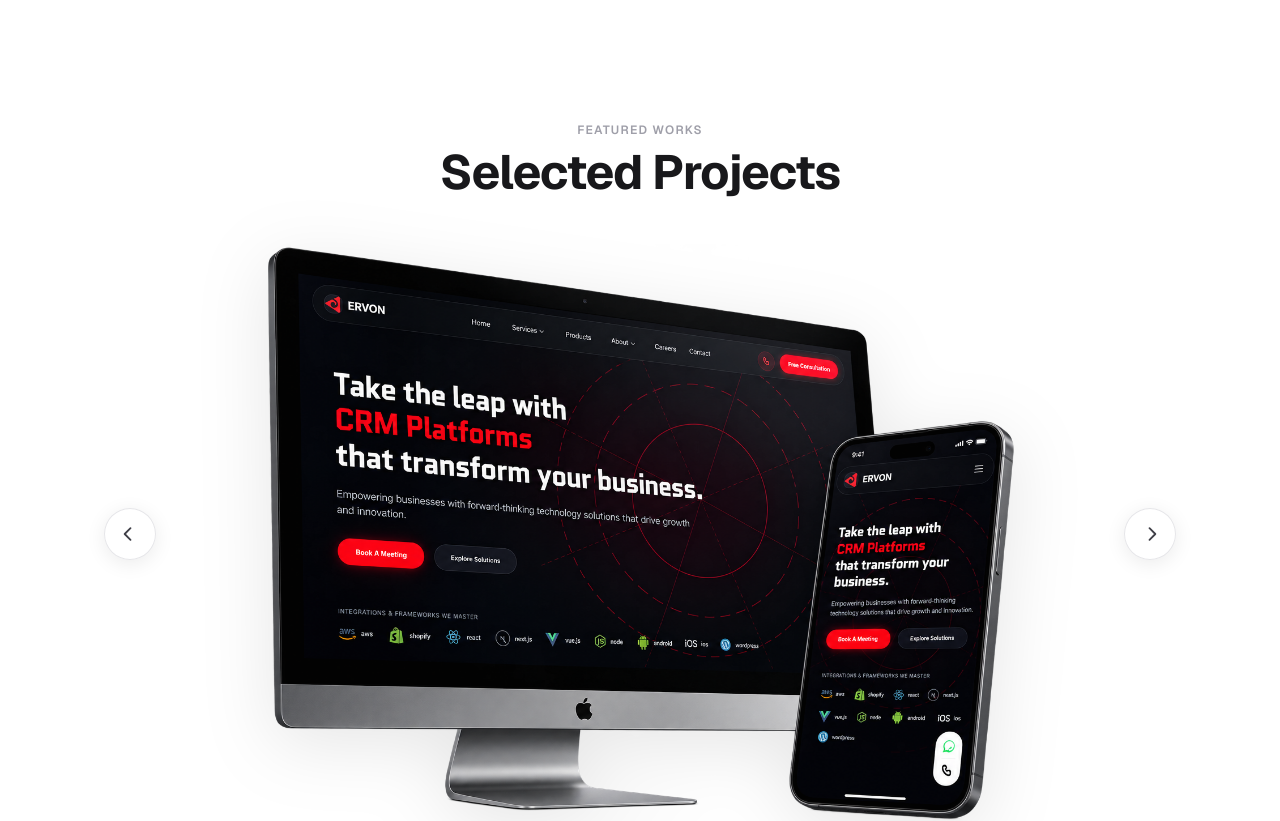
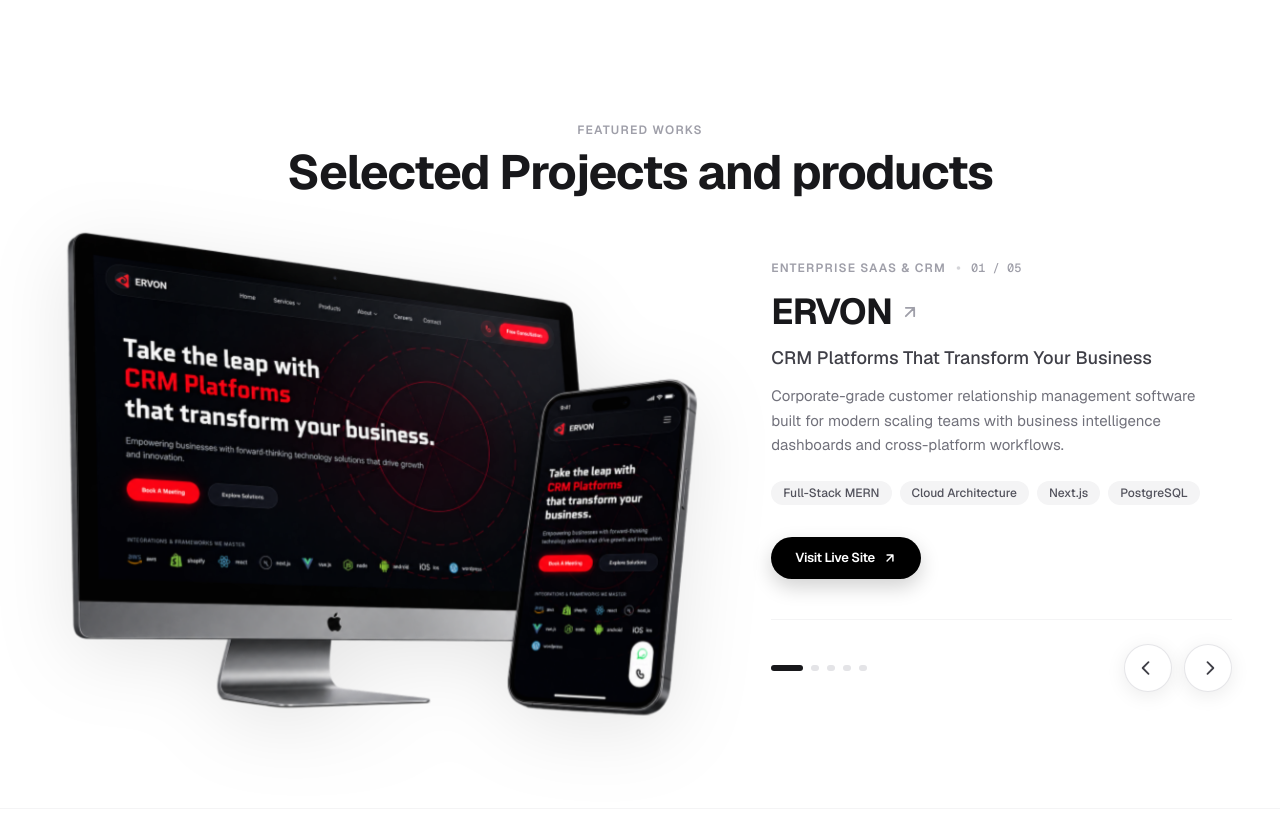
Before and after one commit to rajlaiya/developer-portfolio, a Next.js app: page / in a window 1280 px wide. Shown: the part 4400-5221 px from the top of the page. Built offline with nearby package versions, Linux system fonts and the light colour scheme.

Commit message:
feat: update the size of all section

```diff
--- a/src/app/globals.css
+++ b/src/app/globals.css
@@ -14,9 +14,31 @@
   --font-quantico: 'Quantico', sans-serif;
 }
 
+@theme {
+  --animate-fade-up: fade-up 0.5s cubic-bezier(0.16, 1, 0.3, 1) both;
+
+  @keyframes fade-up {
+    from {
+      opacity: 0;
+      transform: translateY(0.75rem);
+    }
+    to {
+      opacity: 1;
+      transform: translateY(0);
+    }
+  }
+}
+
 html {
   scroll-behavior: smooth;
   background-color: #ffffff;
+  /*
+    Fluid UI scale: every size on the page is in rem, so the whole layout
+    grows with the viewport on wide screens. The design is laid out for a
+    1536px-wide viewport (16px); at 1920px it renders 25% larger (20px),
+    matching what 125% browser zoom looked like. Below 1536px nothing changes.
+  */
+  font-size: clamp(100%, 100vw / 96, 125%);
 }
 
 body {
--- a/src/components/About.tsx
+++ b/src/components/About.tsx
@@ -163,7 +163,7 @@
         >
           {/* Top Intro Hook */}
           <h2
-            className="text-2xl sm:text-3xl lg:text-[38px] xl:text-[42px] font-normal tracking-normal leading-[1.28] text-center max-w-3xl xl:max-w-4xl mx-auto mb-6 sm:mb-10 lg:mb-12"
+            className="text-2xl sm:text-3xl lg:text-[2.375rem] xl:text-[2.625rem] font-normal tracking-normal leading-[1.28] text-center max-w-3xl xl:max-w-4xl mx-auto mb-6 sm:mb-10 lg:mb-12"
             style={{ fontFamily: "'Quantico', sans-serif" }}
           >
             {headingWords.map((word, index) => renderWord(word, index))}
@@ -171,7 +171,7 @@
 
           {/* Scrolling Word-by-Word Reveal */}
           <p
-            className="text-xl sm:text-2xl lg:text-[34px] xl:text-[38px] font-normal tracking-normal leading-[1.38] text-center max-w-4xl xl:max-w-5xl mx-auto"
+            className="text-xl sm:text-2xl lg:text-[2.125rem] xl:text-[2.375rem] font-normal tracking-normal leading-[1.38] text-center max-w-4xl xl:max-w-5xl mx-auto"
             style={{ fontFamily: "'Quantico', sans-serif" }}
           >
             {bodyWords.map((word, index) =>
--- a/src/components/Contact.tsx
+++ b/src/components/Contact.tsx
@@ -59,7 +59,7 @@
           {/* ========================================================= */}
           <div className="lg:col-span-5 flex flex-col justify-between h-full">
             <div>
-              <h2 className="text-3xl sm:text-4xl lg:text-[44px] font-bold tracking-tight text-zinc-900 leading-[1.15] mb-4">
+              <h2 className="text-3xl sm:text-4xl lg:text-[2.75rem] font-bold tracking-tight text-zinc-900 leading-[1.15] mb-4">
                 Have a Project in Mind?
               </h2>
               <p className="text-sm sm:text-base text-zinc-600 leading-relaxed max-w-md mb-8">
@@ -74,7 +74,7 @@
                 <div className="flex items-center text-amber-400 text-sm gap-0.5">
                   {"★".repeat(5)}
                 </div>
-                <span className="text-xs sm:text-[13px] font-medium text-zinc-500 border-l border-zinc-200 pl-3">
+                <span className="text-xs sm:text-[0.8125rem] font-medium text-zinc-500 border-l border-zinc-200 pl-3">
                   20+ projects delivered
                 </span>
               </div>
@@ -251,7 +251,7 @@
                     className="w-full bg-transparent text-sm text-zinc-900 placeholder:text-zinc-400 font-medium resize-none focus:outline-none"
                   />
                   {/* Live Character Counter */}
-                  <div className="flex justify-between items-center text-[11px] text-zinc-500 pt-2 border-t border-zinc-200/60 mt-2">
+                  <div className="flex justify-between items-center text-[0.6875rem] text-zinc-500 pt-2 border-t border-zinc-200/60 mt-2">
                     <span>
                       {formData.message.length} of {maxChars} max characters
                     </span>
--- a/src/components/Projects.tsx
+++ b/src/components/Projects.tsx
@@ -138,35 +138,36 @@
       id="projects"
       className="relative w-full py-20 sm:py-28 bg-white text-zinc-900 scroll-mt-20 overflow-hidden"
     >
-      <div className="w-full max-w-7xl mx-auto px-4 sm:px-6 lg:px-8">
+      <div className="w-full max-w-7xl mx-auto px-6 sm:px-8 lg:px-12">
         {/* Section Header - Completely Unboxed & Minimalist */}
-        <div className="text-center mb-8 sm:mb-12">
+        <div className="text-center mb-10 sm:mb-14">
           <span className="text-xs font-semibold text-zinc-400 uppercase tracking-widest block mb-2.5">
             Featured Works
           </span>
           <h2 className="text-3xl sm:text-4xl lg:text-5xl font-bold tracking-tight text-zinc-900">
-            Selected Projects
+            Selected Projects and products
           </h2>
         </div>
 
         {/* ============================================================ */}
-        {/* MAIN STAGE: Borderless Showcase with Hover Scaling Animation */}
-        {/* Movable Redirect Circle Blur Button on Image Hover           */}
-        {/* Both-side Buttons & Single Image at a time                    */}
-        {/* NO BOX-TYPE STYLE                                            */}
+        {/* SPLIT LAYOUT: Image showcase left, project details right     */}
+        {/* (stacks image -> details on mobile)                          */}
         {/* ============================================================ */}
+        <div className="grid grid-cols-1 lg:grid-cols-12 gap-10 lg:gap-14 items-center">
+          {/* ========================================================== */}
+          {/* LEFT: Borderless Image Stage with Hover Scale & Cursor Pill */}
+          {/* ========================================================== */}
           <div
-          className="relative w-full max-w-5xl mx-auto"
+            className="lg:col-span-7"
             onTouchStart={handleTouchStart}
             onTouchEnd={handleTouchEnd}
           >
-          {/* IMAGE STAGE: Fixed Aspect Ratio, Smooth Crossfade, Hover Scale */}
             <div
               ref={stageRef}
               onMouseMove={handleMouseMove}
               onMouseEnter={handleMouseEnter}
               onMouseLeave={() => setIsHovered(false)}
-            className="relative w-full aspect-[16/11] sm:aspect-[16/10] max-h-[580px] flex items-center justify-center px-4 sm:px-10 cursor-none select-none"
+              className="relative w-full aspect-[3/2] cursor-none select-none"
             >
               {/* MOVABLE REDIRECT CIRCLE BLUR BUTTON (Follows Cursor) */}
               <div
@@ -181,7 +182,7 @@
                     isHovered ? "scale-100 opacity-100" : "scale-0 opacity-0"
                   }`}
                 >
-                <div className="flex items-center gap-1 font-bold text-xs sm:text-[13px] tracking-wider uppercase">
+                  <div className="flex items-center gap-1 font-bold text-xs sm:text-[0.8125rem] tracking-wider uppercase">
                     <span>Visit</span>
                     <svg
                       className="w-3.5 h-3.5"
@@ -197,57 +198,11 @@
                       />
                     </svg>
                   </div>
-                <span className="text-[10px] text-zinc-300 font-mono tracking-tight mt-0.5">
+                  <span className="text-[0.625rem] text-zinc-300 font-mono tracking-tight mt-0.5">
                     Live Site
                   </span>
                 </div>
               </div>
-
-            {/* LEFT BUTTON: Previous Image */}
-            <button
-              type="button"
-              onClick={(e) => {
-                e.stopPropagation();
-                handlePrev();
-              }}
-              onMouseEnter={() => setIsHovered(false)}
-              onMouseLeave={() => setIsHovered(true)}
-              aria-label="Previous Project"
-              className="absolute left-1 sm:left-3 lg:-left-6 top-1/2 -translate-y-1/2 z-40 w-11 h-11 sm:w-13 sm:h-13 rounded-full bg-white/90 hover:bg-zinc-950 text-zinc-700 hover:text-white border border-zinc-200/90 hover:border-zinc-950 shadow-[0_4px_20px_rgba(0,0,0,0.08)] hover:scale-110 active:scale-95 transition-all duration-200 flex items-center justify-center cursor-pointer backdrop-blur-sm group"
-            >
-              <svg
-                className="w-5 h-5 -translate-x-0.5 transition-transform duration-200 group-hover:-translate-x-1"
-                fill="none"
-                viewBox="0 0 24 24"
-                stroke="currentColor"
-                strokeWidth={2.2}
-              >
-                <path strokeLinecap="round" strokeLinejoin="round" d="M15 19l-7-7 7-7" />
-              </svg>
-            </button>
-
-            {/* RIGHT BUTTON: Next Image */}
-            <button
-              type="button"
-              onClick={(e) => {
-                e.stopPropagation();
-                handleNext();
-              }}
-              onMouseEnter={() => setIsHovered(false)}
-              onMouseLeave={() => setIsHovered(true)}
-              aria-label="Next Project"
-              className="absolute right-1 sm:right-3 lg:-right-6 top-1/2 -translate-y-1/2 z-40 w-11 h-11 sm:w-13 sm:h-13 rounded-full bg-white/90 hover:bg-zinc-950 text-zinc-700 hover:text-white border border-zinc-200/90 hover:border-zinc-950 shadow-[0_4px_20px_rgba(0,0,0,0.08)] hover:scale-110 active:scale-95 transition-all duration-200 flex items-center justify-center cursor-pointer backdrop-blur-sm group"
-            >
-              <svg
-                className="w-5 h-5 translate-x-0.5 transition-transform duration-200 group-hover:translate-x-1"
-                fill="none"
-                viewBox="0 0 24 24"
-                stroke="currentColor"
-                strokeWidth={2.2}
-              >
-                <path strokeLinecap="round" strokeLinejoin="round" d="M9 5l7 7-7 7" />
-              </svg>
-            </button>
 
               {/* Interactive Image Showcase (Clicking redirects to project liveUrl) */}
               <a
@@ -262,7 +217,7 @@
                   return (
                     <div
                       key={project.id}
-                    className={`absolute inset-0 flex items-center justify-center px-2 sm:px-8 transition-all duration-500 ease-out ${
+                      className={`absolute inset-0 flex items-center justify-center transition-all duration-500 ease-out ${
                         isActive
                           ? "opacity-100 scale-100 pointer-events-auto z-10"
                           : "opacity-0 scale-95 pointer-events-none z-0"
@@ -273,10 +228,10 @@
                         <Image
                           src={project.image}
                           alt={project.title}
-                        width={1400}
-                        height={920}
-                        priority={idx === 0}
-                        className="w-auto h-auto max-w-full max-h-full object-contain filter drop-shadow-[0_15px_35px_rgba(0,0,0,0.1)] transition-transform duration-700 ease-out group-hover:scale-[1.05] sm:group-hover:scale-[1.07] transform-gpu will-change-transform select-none"
+                          width={1536}
+                          height={1024}
+                          sizes="(min-width: 1024px) 58vw, 100vw"
+                          className="w-full h-full object-contain filter drop-shadow-[0_15px_35px_rgba(0,0,0,0.1)] scale-[1.1] transition-transform duration-700 ease-out group-hover:scale-[1.15] sm:group-hover:scale-[1.17] transform-gpu will-change-transform select-none"
                         />
                       </div>
                     </div>
@@ -284,13 +239,16 @@
                 })}
               </a>
             </div>
+          </div>
 
           {/* ========================================================== */}
-          {/* PROJECT DETAILS & METADATA (Unboxed, Minimalist, Centered) */}
+          {/* RIGHT: Project Details, Live CTA & Slider Controls          */}
           {/* ========================================================== */}
-          <div className="mt-6 sm:mt-8 text-center max-w-2xl mx-auto px-4">
+          <div className="lg:col-span-5">
+            {/* Re-keyed per project so the details fade in on every switch */}
+            <div key={currentProject.id} className="motion-safe:animate-fade-up">
               {/* Category & Counter */}
-            <div className="flex items-center justify-center gap-2.5 mb-2">
+              <div className="flex items-center gap-2.5 mb-3">
                 <span className="text-xs font-semibold uppercase tracking-widest text-zinc-400">
                   {currentProject.category}
                 </span>
@@ -301,7 +259,7 @@
               </div>
 
               {/* Project Title with Live Link */}
-            <h3 className="text-2xl sm:text-3xl font-bold tracking-tight text-zinc-900 mb-2">
+              <h3 className="text-3xl sm:text-4xl font-bold tracking-tight text-zinc-900 mb-3">
                 <a
                   href={currentProject.liveUrl}
                   target="_blank"
@@ -310,7 +268,7 @@
                 >
                   <span>{currentProject.title}</span>
                   <svg
-                  className="w-4 h-4 text-zinc-400 group-hover/title:text-blue-600 transition-colors group-hover/title:translate-x-0.5 group-hover/title:-translate-y-0.5"
+                    className="w-5 h-5 text-zinc-400 group-hover/title:text-blue-600 transition-colors group-hover/title:translate-x-0.5 group-hover/title:-translate-y-0.5"
                     viewBox="0 0 24 24"
                     fill="none"
                     stroke="currentColor"
@@ -326,29 +284,50 @@
               </h3>
 
               {/* Tagline */}
-            <p className="text-sm sm:text-base text-zinc-600 font-medium mb-3">
+              <p className="text-base sm:text-lg text-zinc-700 font-medium mb-3">
                 {currentProject.tagline}
               </p>
 
               {/* Description */}
-            <p className="text-xs sm:text-sm text-zinc-500 leading-relaxed mb-5 max-w-xl mx-auto">
+              <p className="text-sm sm:text-[0.9375rem] text-zinc-500 leading-relaxed mb-6 max-w-md">
                 {currentProject.description}
               </p>
 
               {/* Minimalist Tech Tags */}
-            <div className="flex flex-wrap items-center justify-center gap-1.5 sm:gap-2 mb-6">
+              <div className="flex flex-wrap items-center gap-2 mb-8">
                 {currentProject.tags.map((tag) => (
                   <span
                     key={tag}
-                  className="px-3 py-1 text-[11px] sm:text-xs font-medium text-zinc-600 bg-zinc-100 rounded-full"
+                    className="px-3 py-1 text-[0.6875rem] sm:text-xs font-medium text-zinc-600 bg-zinc-100 rounded-full"
                   >
                     {tag}
                   </span>
                 ))}
               </div>
 
-            {/* Interactive Dots / Progress Indicator */}
-            <div className="flex items-center justify-center gap-2">
+              {/* Visit Live Site CTA */}
+              <a
+                href={currentProject.liveUrl}
+                target="_blank"
+                rel="noopener noreferrer"
+                className="group inline-flex items-center gap-2 px-6 py-3 rounded-full bg-black text-white text-xs sm:text-[0.8125rem] font-semibold tracking-tight shadow-[0_8px_20px_rgba(0,0,0,0.18)] hover:bg-zinc-800 hover:scale-[1.03] active:scale-[0.98] transition-all duration-200"
+              >
+                <span>Visit Live Site</span>
+                <svg
+                  className="w-3.5 h-3.5 transition-transform duration-200 group-hover:translate-x-0.5 group-hover:-translate-y-0.5"
+                  viewBox="0 0 24 24"
+                  fill="none"
+                  stroke="currentColor"
+                  strokeWidth={2.5}
+                >
+                  <path strokeLinecap="round" strokeLinejoin="round" d="M7 17L17 7M17 7H7M17 7V17" />
+                </svg>
+              </a>
+            </div>
+
+            {/* Slider Controls: Progress Dots + Prev / Next */}
+            <div className="mt-10 pt-6 border-t border-zinc-100 flex items-center justify-between gap-4">
+              <div className="flex items-center gap-2">
                 {PROJECTS.map((project, idx) => (
                   <button
                     key={project.id}
@@ -363,6 +342,45 @@
                   />
                 ))}
               </div>
+
+              <div className="flex items-center gap-3">
+                {/* PREVIOUS BUTTON */}
+                <button
+                  type="button"
+                  onClick={handlePrev}
+                  aria-label="Previous Project"
+                  className="w-11 h-11 sm:w-12 sm:h-12 rounded-full bg-white hover:bg-zinc-950 text-zinc-700 hover:text-white border border-zinc-200/90 hover:border-zinc-950 shadow-[0_4px_20px_rgba(0,0,0,0.08)] hover:scale-110 active:scale-95 transition-all duration-200 flex items-center justify-center cursor-pointer group"
+                >
+                  <svg
+                    className="w-5 h-5 -translate-x-0.5 transition-transform duration-200 group-hover:-translate-x-1"
+                    fill="none"
+                    viewBox="0 0 24 24"
+                    stroke="currentColor"
+                    strokeWidth={2.2}
+                  >
+                    <path strokeLinecap="round" strokeLinejoin="round" d="M15 19l-7-7 7-7" />
+                  </svg>
+                </button>
+
+                {/* NEXT BUTTON */}
+                <button
+                  type="button"
+                  onClick={handleNext}
+                  aria-label="Next Project"
+                  className="w-11 h-11 sm:w-12 sm:h-12 rounded-full bg-white hover:bg-zinc-950 text-zinc-700 hover:text-white border border-zinc-200/90 hover:border-zinc-950 shadow-[0_4px_20px_rgba(0,0,0,0.08)] hover:scale-110 active:scale-95 transition-all duration-200 flex items-center justify-center cursor-pointer group"
+                >
+                  <svg
+                    className="w-5 h-5 translate-x-0.5 transition-transform duration-200 group-hover:translate-x-1"
+                    fill="none"
+                    viewBox="0 0 24 24"
+                    stroke="currentColor"
+                    strokeWidth={2.2}
+                  >
+                    <path strokeLinecap="round" strokeLinejoin="round" d="M9 5l7 7-7 7" />
+                  </svg>
+                </button>
+              </div>
+            </div>
           </div>
         </div>
       </div>
```
Also changed, not shown: src/components/Footer.tsx (+16 -16 lines), src/components/Hero.tsx (+8 -8 lines), src/components/Navbar.tsx (+9 -9 lines), src/components/SkillsServices.tsx (+20 -20 lines). Lines whose indentation alone changed are shown as unchanged.
